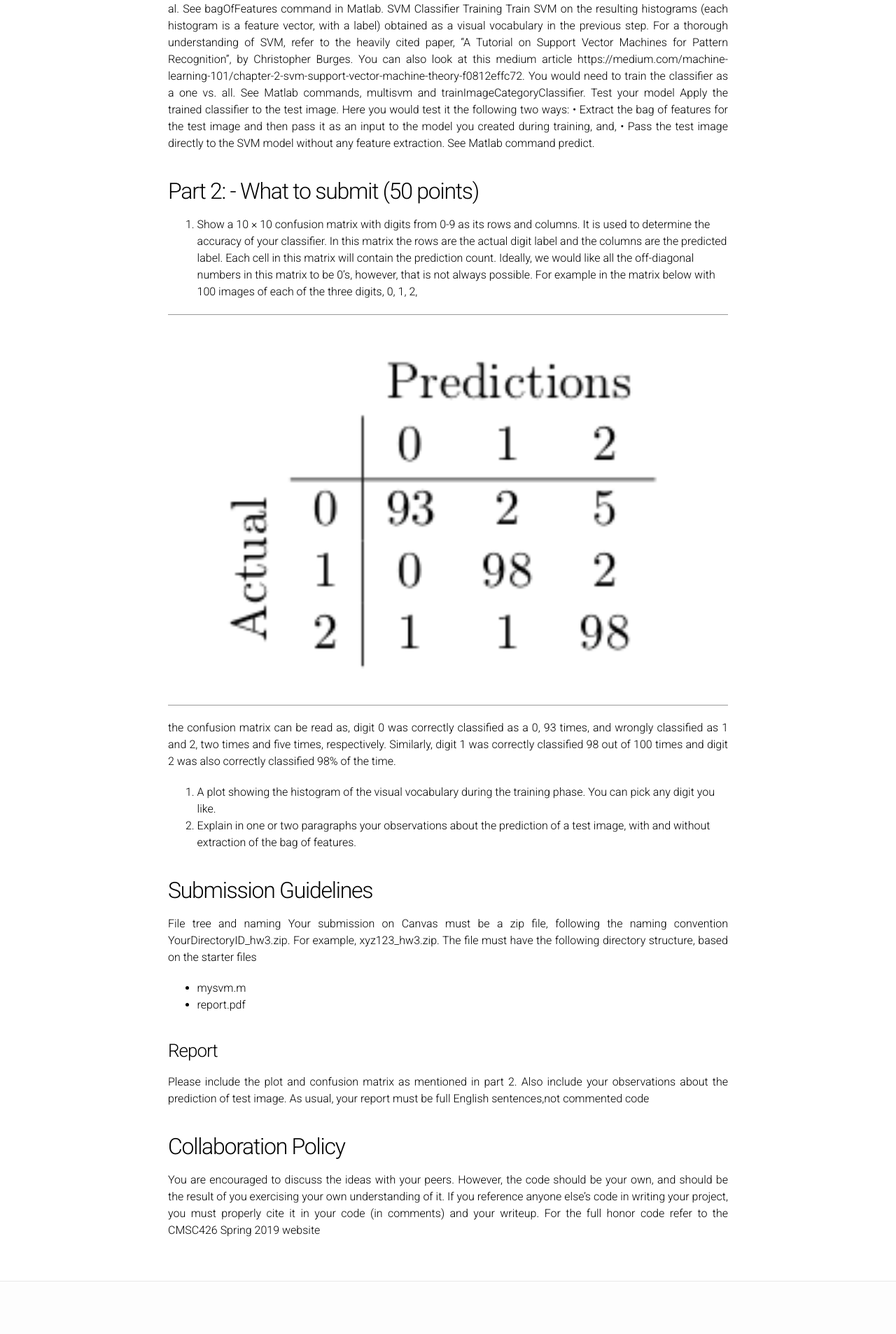
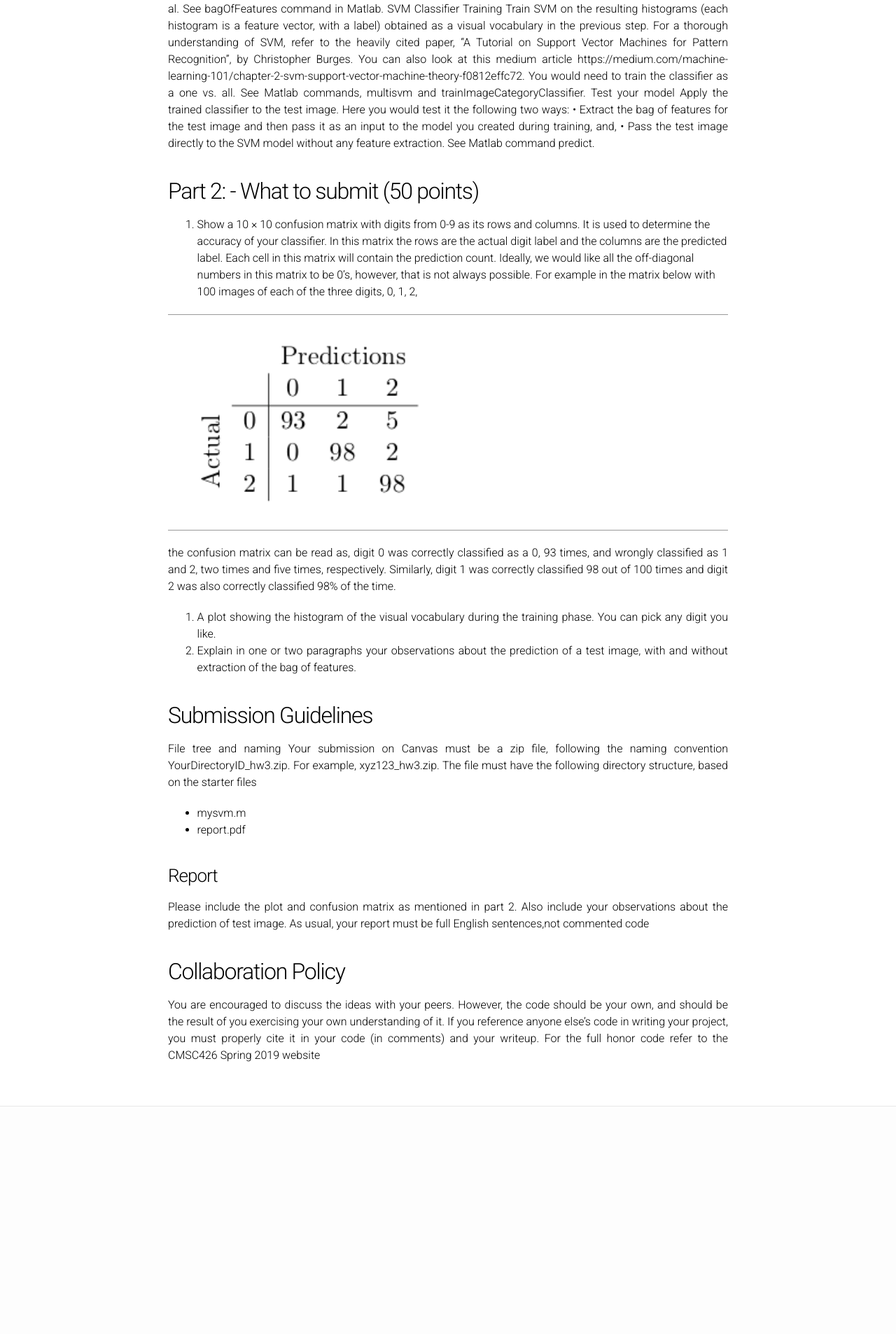
Before and after one commit to cmsc426spring2019/cmsc426spring2019.github.io, a Jekyll site: the page built from hw3.md, in a window 1280 px wide. Shown: the part 1669-3575 px from the top of the page at 70% size. Built offline with Jekyll 4.4.1, drawn with Linux system fonts in a browser that asks for light colours; after the commit the page ends 3325 px from its top, so only the background shows below that.

Commit message:
Update hw3.md

```diff
--- a/hw3.md
+++ b/hw3.md
@@ -71,7 +71,7 @@ label. Each cell in this matrix will contain the prediction count. Ideally, we w
 numbers in this matrix to be 0’s, however, that is not always possible. For example in the matrix below with
 100 images of each of the three digits, 0, 1, 2,
 <div class="fig fighighlight">
-  <img src="/assets/hwk3/table.png" width="100%">
+  <img src="/assets/hwk3/table.png" width="50%">
   <div class="figcaption">
   </div>
   <div style="clear:both;"></div>
@@ -79,8 +79,10 @@ numbers in this matrix to be 0’s, however, that is not always possible. For ex
 the confusion matrix can be read as, digit 0 was correctly classified as a 0, 93 times, and wrongly classified as
 1 and 2, two times and five times, respectively. Similarly, digit 1 was correctly classified 98 out of 100 times
 and digit 2 was also correctly classified 98% of the time.
+
 2. A plot showing the histogram of the visual vocabulary during the training phase. You can pick any digit you
 like.
+
 3. Explain in one or two paragraphs your observations about the prediction of a test image, with and without
 extraction of the bag of features.
 
```
